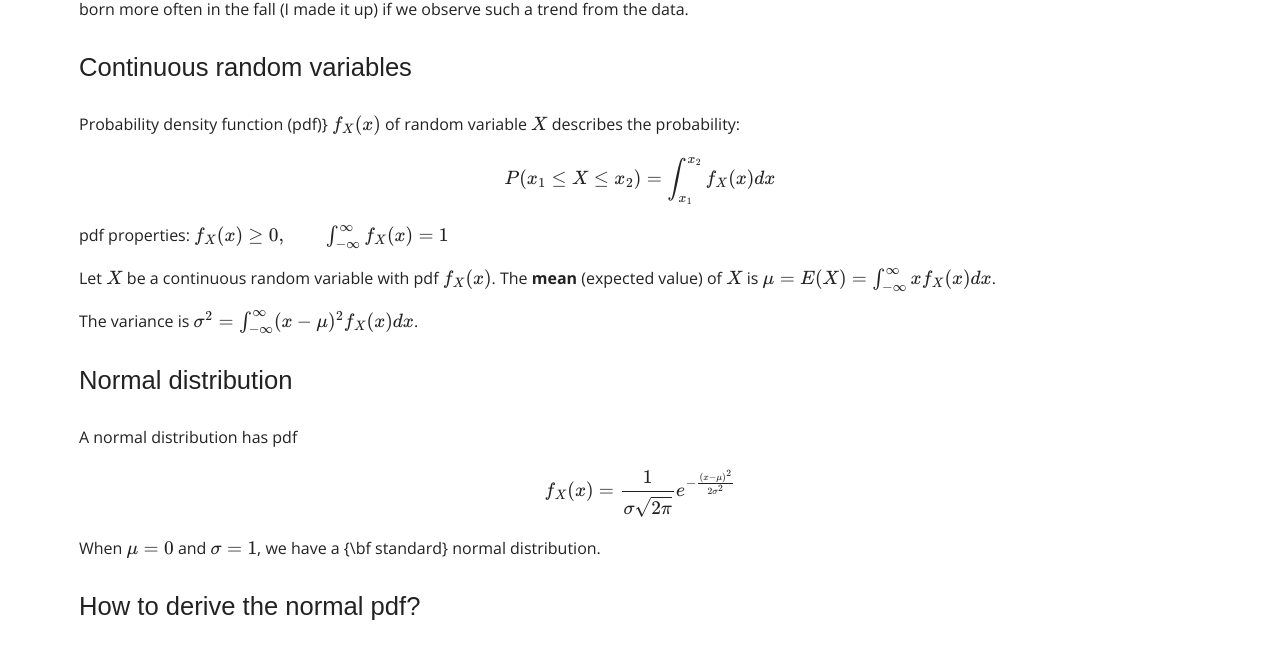
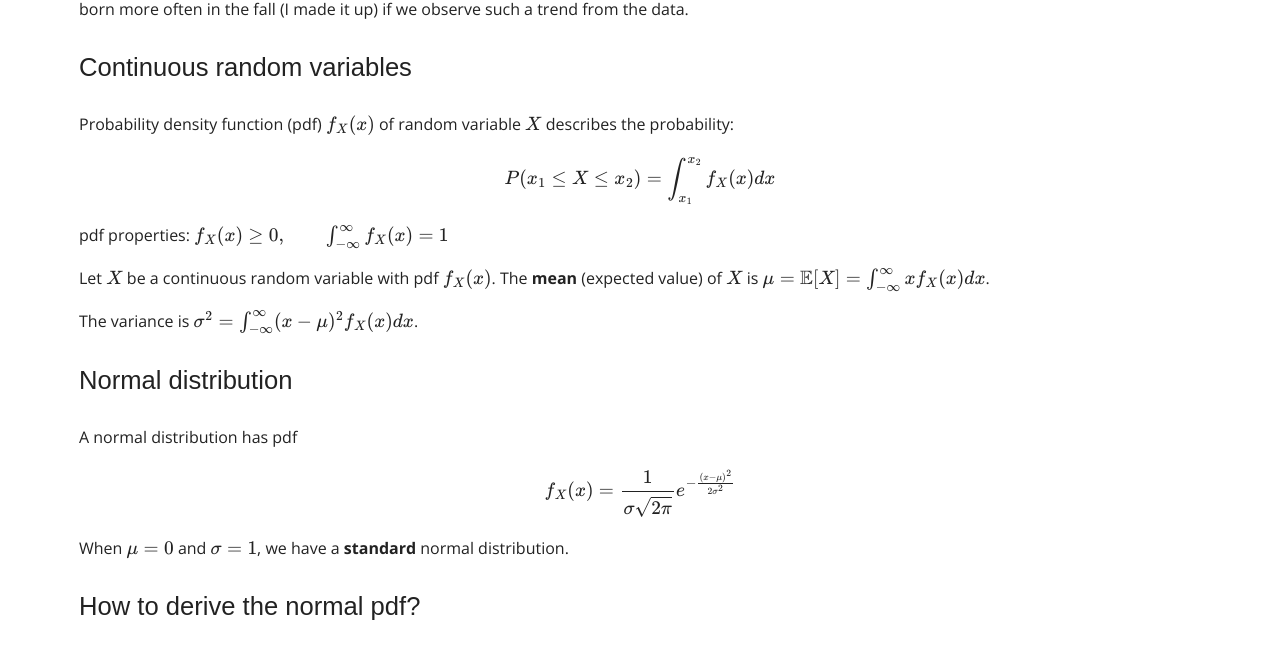
Before and after one commit to DesignInformaticsLab/DesignInformaticsLab.github.io, a Jekyll site: the page built from _posts/teaching/designopt/2017-09-17-designopt-probability-review.md, in a window 1280 px wide and 900 px high, scrolled down 570 px. Shown: the part 147-793 px from the top of the window. Built offline with Jekyll 4.4.1, drawn with Linux system fonts in a browser that asks for light colours; some web fonts are replaced; formulas are drawn with MathJax 3; some of the changed text lies outside the part shown.

```diff
--- a/_posts/teaching/designopt/2017-09-17-designopt-probability-review.md
+++ b/_posts/teaching/designopt/2017-09-17-designopt-probability-review.md
@@ -61,14 +61,14 @@
 
 ### Continuous random variables
 
-Probability density function (pdf)} $$f_X(x)$$ of random variable $$X$$ describes the probability:
+Probability density function (pdf) $$f_X(x)$$ of random variable $$X$$ describes the probability:
 
 $$P(x_1 \leq X \leq x_2) = \int_{x_1}^{x_2} f_X(x)dx$$
 
 pdf properties: $$f_X(x) \geq 0, \qquad \int_{-\infty}^{\infty} f_X(x) = 1$$
 
 Let $$X$$ be a continuous random variable with pdf $$f_X(x)$$. The **mean** (expected value)
-of $$X$$ is $$\mu = E(X) = \int_{-\infty}^{\infty} x f_X(x) dx$$.
+of $$X$$ is $$\mu = \mathbb{E}[X] = \int_{-\infty}^{\infty} x f_X(x) dx$$.
 
 The variance is $$\sigma^2 = \int_{-\infty}^{\infty} (x-\mu)^2 f_X(x) dx$$.
 
@@ -78,7 +78,7 @@
 
 $$f_X(x) = \frac{1}{\sigma\sqrt{2\pi}}e^{-\frac{(x-\mu)^2}{2\sigma^2}}$$
 
-When $\mu = 0$ and $\sigma = 1$, we have a {\bf standard} normal distribution.
+When $\mu = 0$ and $\sigma = 1$, we have a **standard** normal distribution.
 
 ### How to derive the normal pdf?
 
```
Also changed, not shown: other parts of _posts/teaching/designopt/2017-09-17-designopt-probability-review.md (+1 -1 lines).
